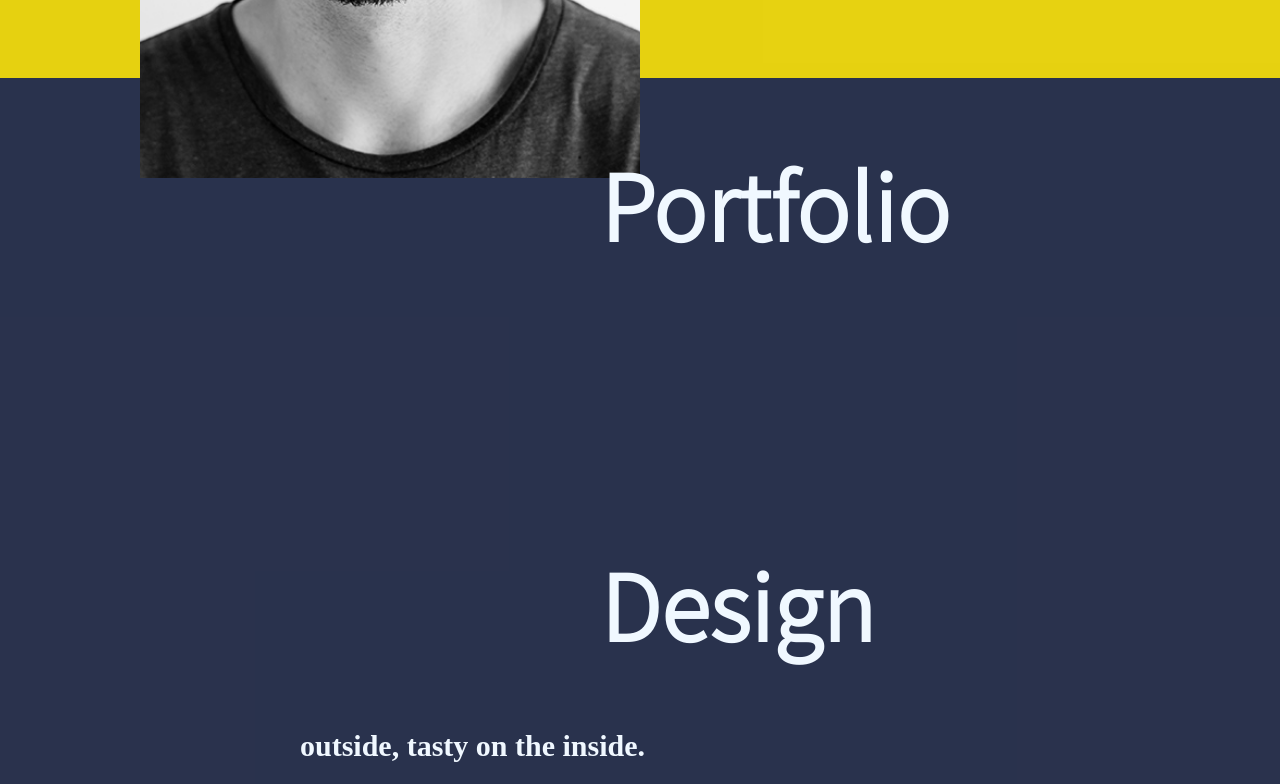
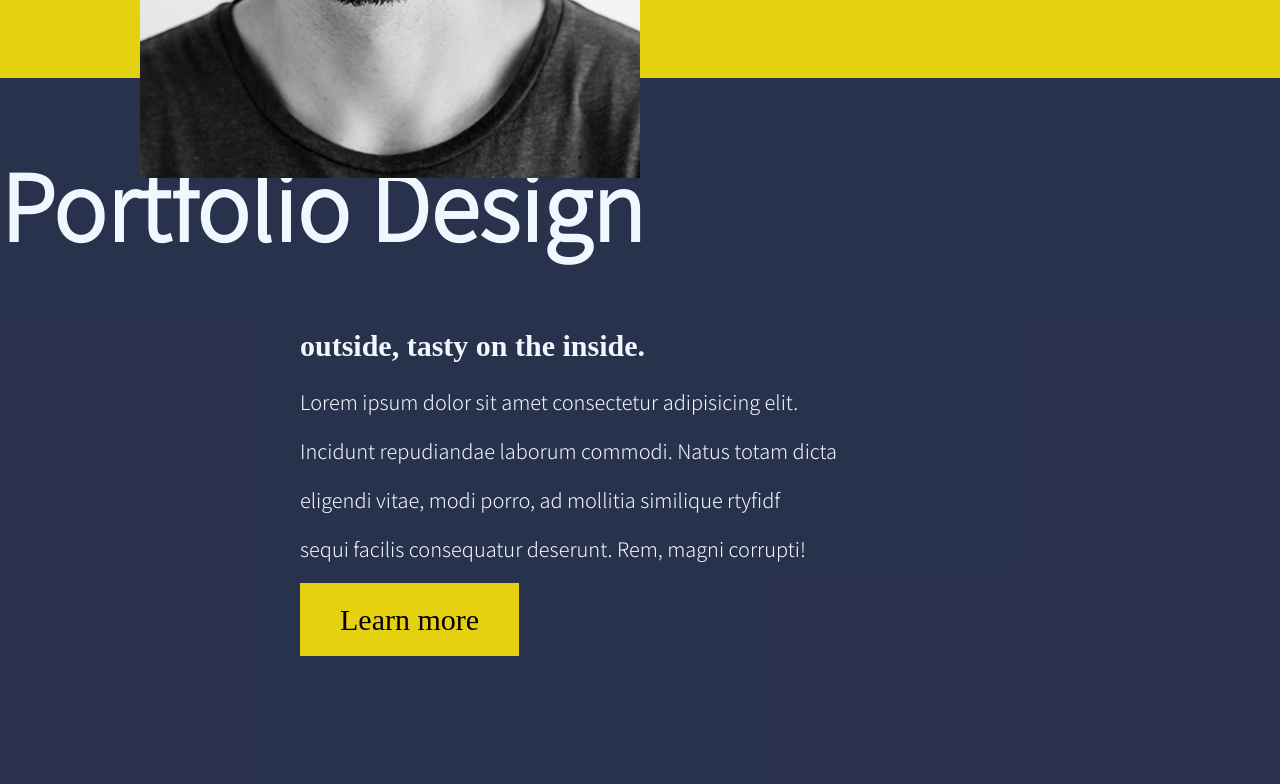
Before and after one commit to Kirill-DabLL/Frontend-Kirill, a plain HTML site: page index.html in a window 1280 px wide. Shown: the part 700-1484 px from the top of the page. Drawn offline with Linux system fonts and the light colour scheme; a web font is replaced by a local one.

Commit message:
Portfolio

```diff
--- a/index.html
+++ b/index.html
@@ -31,8 +31,7 @@
       </article>
 
       <div class="portfoliodesign">
-        <h1 class="Portfolio">Portfolio</h1>
-        <h1 class="Design">Design</h1>
+        <h1 class="Portfolio-Design">Portfolio Design</h1>
 
         <h2 class="predsl">outside, tasty on the inside.</h2>
 
--- a/style.css
+++ b/style.css
@@ -17,14 +17,9 @@ h1 {
   color: aliceblue;
 }
 
-.Portfolio {
-  position: relative;
-  margin-left: 600px;
-}
-
-.Design {
-  position: relative;
-  margin-left: 600px;
+.Portfolio-Design {
+  display: flex;
+  flex-direction: column;
 }
 
 /* шапка */
@@ -89,11 +84,6 @@ article {
   margin-right: 370px;
 }
 
-.Portfolio {
-  display: flex;
-  margin-bottom: 270px;
-  margin-right: 200px;
-}
 
 /* настройка фона и позиций 1 cекции */
 
@@ -124,7 +114,7 @@ article {
   padding: 20px 40px;
 
   position: relative;
-  top: 20px;
+
 }
 
 .Submit {
@@ -236,6 +226,7 @@ article {
 /* настройки форм */
 
 .form-label {
+  top: 20px;
   font-size: 40px;
   font-family: 'Noto Sans JP';
   position: relative;
```
